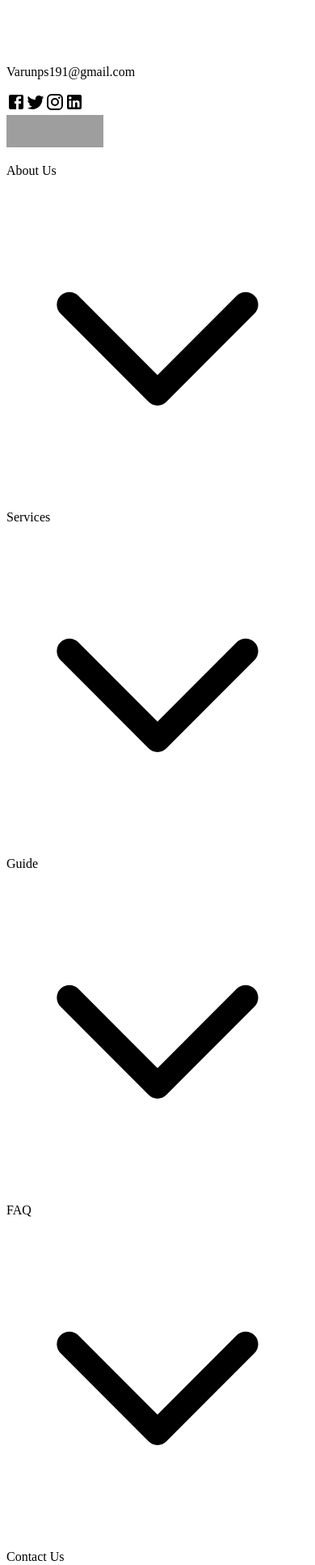
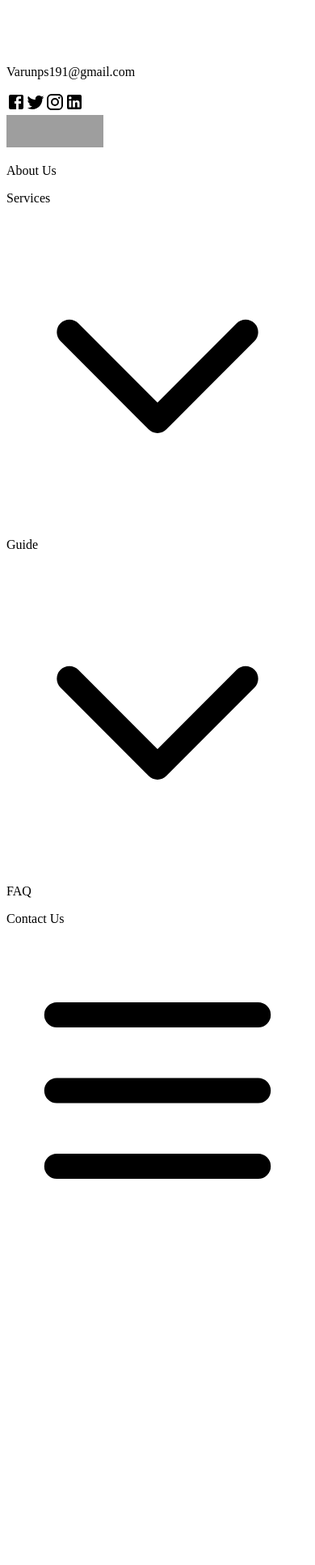
Before and after one commit to starklabsindia77/finleaf-website, a Next.js app: page / in a window 390 px wide. Shown: the part 750-2683 px from the top of the page at 81% size. After the commit the page ends 2296 px from the top, so only its background shows below. Built offline with nearby package versions, Linux system fonts and the light colour scheme; grey boxes are pictures that could not be loaded.

Commit message:
3rd commit

```diff
--- a/components/HeaderOption.js
+++ b/components/HeaderOption.js
@@ -9,7 +9,11 @@ function HeaderOption({ Icon, title, Selected }) {
       }`}
     >
       <p className="hidden md:inline-flex sm:hidden">{title}</p>
-      <Icon className="h-4 hidden md:inline-flex sm:hidden" />
+      {Icon ? (
+        <Icon
+          className={`h-4 hidden ${Icon && "text-gray-500 md:inline-flex"}`}
+        />
+      ) : null}
     </div>
   );
 }
--- a/components/HeaderOptions.js
+++ b/components/HeaderOptions.js
@@ -5,11 +5,11 @@ function HeaderOptions() {
   return (
     <div className="flex w-full text-gray-700">
       <div className="flex space-x-6">
-        <HeaderOption Icon={ChevronDownIcon} title="About Us" Selected />
+        <HeaderOption title="About Us" Selected />
         <HeaderOption Icon={ChevronDownIcon} title="Services" />
         <HeaderOption Icon={ChevronDownIcon} title="Guide" />
-        <HeaderOption Icon={ChevronDownIcon} title="FAQ" />
-        <HeaderOption Icon={ChevronDownIcon} title="Contact Us" />
+        <HeaderOption title="FAQ" />
+        <HeaderOption title="Contact Us" />
       </div>
       <div className="flex lg:hidden md:hidden sm:flex">
         <MenuIcon className="h-5 text-gray-500 border-gray-500 hover:text-blue-500 hover:border-blue-500" />
```
